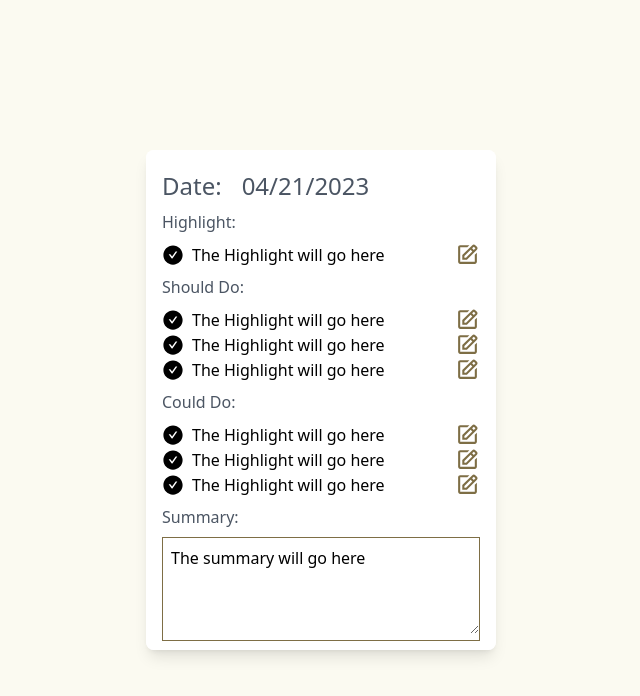
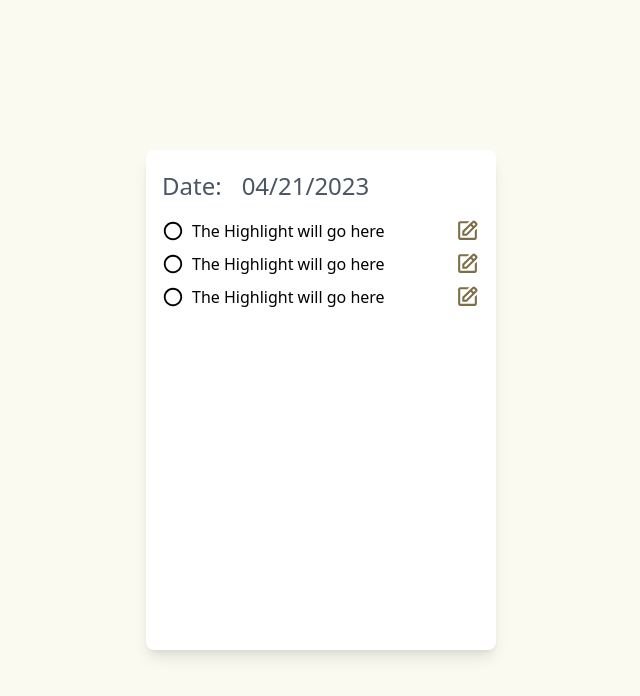
Before and after one commit to andrewjulian/mern-habit-tracker, a React (Vite) app in the folder client/: page /card in a window 1280 px wide. Shown: the top 696 px of the page, without its empty margins (319-959 px from the left). Built offline with nearby package versions, Linux system fonts and the light colour scheme.

Commit message:
reformat card structure and added task component

```diff
--- a/client/src/Components/Card.jsx
+++ b/client/src/Components/Card.jsx
@@ -1,33 +1,30 @@
 import React, { useState } from "react";
 import DatePicker from "react-datepicker";
-import { BiEdit } from "react-icons/bi";
-import { AiFillCheckCircle } from "react-icons/ai";
-import { BsArrowRightCircleFill } from "react-icons/bs";
-import { BsCircleHalf } from "react-icons/bs";
+import CardTasks from "./CardTasks";
 
 const Card = () => {
   const [startDate, setStartDate] = useState(new Date());
-  const [status, setStatus] = useState(0);
-
-  const handleStatus = () => {
-    if (status === 2) {
-      setStatus(0);
-    } else {
-      setStatus(status + 1);
-    }
-  };
-
-  const statusButton = [
-    <AiFillCheckCircle onClick={handleStatus} size={22} className="mr-2" />,
-    <BsArrowRightCircleFill
-      onClick={handleStatus}
-      size={22}
-      className="mr-2"
-    />,
-    <BsCircleHalf onClick={handleStatus} size={22} className="mr-2" />,
+  const tasks = [
+    {
+      id: 1,
+      task: "The Highlight will go here",
+      status: 0,
+    },
+    {
+      id: 2,
+      task: "The Highlight will go here",
+      status: 0,
+    },
+    {
+      id: 3,
+      task: "The Highlight will go here",
+      status: 0,
+    },
   ];
 
-  const displayStatus = statusButton[status];
+  const displayTasks = tasks.map((task, index) => {
+    return <CardTasks key={index} task={task} />;
+  });
 
   return (
     <div className="flex items-center h-screen">
@@ -35,7 +32,7 @@ const Card = () => {
         <div className="w-[350px] h-[500px] bg-white shadow-lg rounded-lg overflow-hidden">
           <div className="w-full h-56 bg-cover bg-center">
             <div className="w-full px-4 py-4 bg-white">
-              <div className="flex items-center justify-left">
+              <div className="flex items-center justify-left mb-3">
                 <h3 className="text-gray-600 text-2xl mt-1 mr-5">Date: </h3>
                 <DatePicker
                   className="text-gray-600 text-2xl mt-1"
@@ -44,83 +41,8 @@ const Card = () => {
                 />
               </div>
               <div className=" items-center">
-                <h3 className="text-gray-600 text-md my-2 mr-5">Highlight:</h3>
-                <div className="flex align-middle justify-between">
-                  <div className="flex items-center">
-                    {displayStatus}
-                    <h1 className="text-decoration-line">
-                      The Highlight will go here
-                    </h1>
-                  </div>
-                  <BiEdit color={"#7e6e45"} size={25} />
-                </div>
-              </div>
-              <div className=" items-center">
-                <h3 className="text-gray-600 text-md my-2 mr-5">Should Do:</h3>
-                <div className="flex align-middle justify-between">
-                  <div className="flex items-center">
-                    {displayStatus}
-                    <h1 className="text-decoration-line">
-                      The Highlight will go here
-                    </h1>
-                  </div>
-                  <BiEdit color={"#7e6e45"} size={25} />
-                </div>
-                <div className="flex align-middle justify-between">
-                  <div className="flex items-center">
-                    {displayStatus}
-                    <h1 className="text-decoration-line">
-                      The Highlight will go here
-                    </h1>
-                  </div>
-                  <BiEdit color={"#7e6e45"} size={25} />
-                </div>
-                <div className="flex align-middle justify-between">
-                  <div className="flex items-center">
-                    {displayStatus}
-                    <h1 className="text-decoration-line">
-                      The Highlight will go here
-                    </h1>
-                  </div>
-                  <BiEdit color={"#7e6e45"} size={25} />
-                </div>
-              </div>
-              <div className=" items-center">
-                <h3 className="text-gray-600 text-md my-2 mr-5">Could Do:</h3>
-                <div className="flex align-middle justify-between">
-                  <div className="flex items-center">
-                    {displayStatus}
-                    <h1 className="text-decoration-line">
-                      The Highlight will go here
-                    </h1>
-                  </div>
-                  <BiEdit color={"#7e6e45"} size={25} />
-                </div>
-                <div className="flex align-middle justify-between">
-                  <div className="flex items-center">
-                    {displayStatus}
-                    <h1 className="text-decoration-line">
-                      The Highlight will go here
-                    </h1>
-                  </div>
-                  <BiEdit color={"#7e6e45"} size={25} />
-                </div>
-                <div className="flex align-middle justify-between">
-                  <div className="flex items-center">
-                    {displayStatus}
-                    <h1 className="text-decoration-line">
-                      The Highlight will go here
-                    </h1>
-                  </div>
-                  <BiEdit color={"#7e6e45"} size={25} />
-                </div>
-              </div>
-              <div className=" items-center">
-                <h3 className="text-gray-600 text-md my-2 mr-5">Summary:</h3>
-                <div className="border border-[#7e6e45]">
-                  <textarea className="w-full h-24 p-2">
-                    The summary will go here
-                  </textarea>
+                <div className="flex flex-col align-middle justify-between">
+                  {displayTasks}
                 </div>
               </div>
             </div>
--- /dev/null
+++ b/client/src/Components/CardTasks.jsx
@@ -0,0 +1,50 @@
+import React, { useState } from "react";
+import { BiEdit } from "react-icons/bi";
+import { AiFillCheckCircle } from "react-icons/ai";
+import { BsArrowRightCircleFill } from "react-icons/bs";
+import { BsCircleHalf } from "react-icons/bs";
+import { BiCircle } from "react-icons/bi";
+import { BsXCircle } from "react-icons/bs";
+import { MdOutlineHighlight } from "react-icons/md";
+import { IoPeopleCircleOutline } from "react-icons/io5";
+
+const CardTasks = () => {
+  const [status, setStatus] = useState(0);
+
+  const handleStatus = () => {
+    if (status === statusButton.length - 1) {
+      setStatus(0);
+    } else {
+      setStatus(status + 1);
+    }
+  };
+
+  const statusButton = [
+    <BiCircle onClick={handleStatus} size={22} className="mr-2" />,
+    <MdOutlineHighlight onClick={handleStatus} size={22} className="mr-2" />,
+    <AiFillCheckCircle onClick={handleStatus} size={22} className="mr-2" />,
+    <BsArrowRightCircleFill
+      onClick={handleStatus}
+      size={22}
+      className="mr-2"
+    />,
+    <IoPeopleCircleOutline onClick={handleStatus} size={22} className="mr-2" />,
+    <BsCircleHalf onClick={handleStatus} size={22} className="mr-2" />,
+    <BsXCircle onClick={handleStatus} size={22} className="mr-2" />,
+  ];
+
+  const displayStatus = statusButton[status];
+  return (
+    <div>
+      <div className="flex align-middle justify-between my-1">
+        <div className="flex items-center">
+          {displayStatus}
+          <h1 className="text-decoration-line">The Highlight will go here</h1>
+        </div>
+        <BiEdit color={"#7e6e45"} size={25} />
+      </div>
+    </div>
+  );
+};
+
+export default CardTasks;
```
